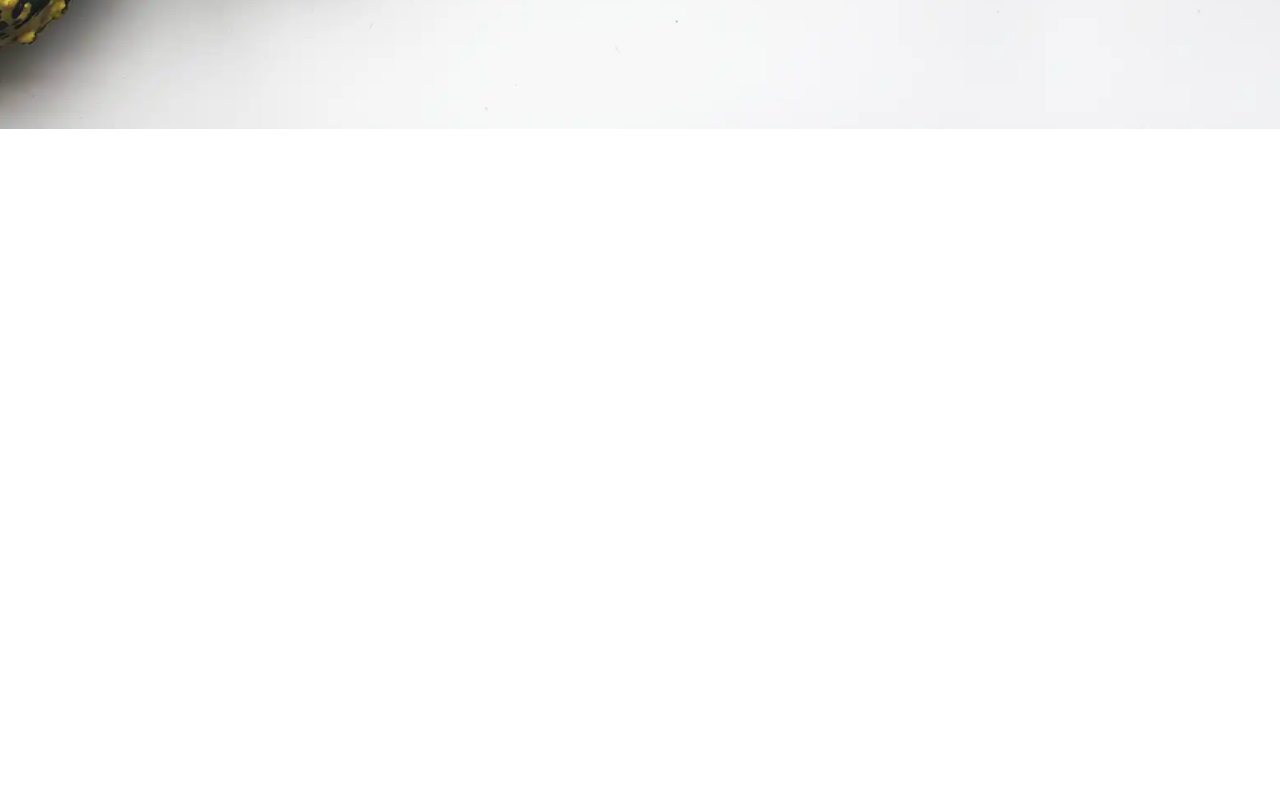
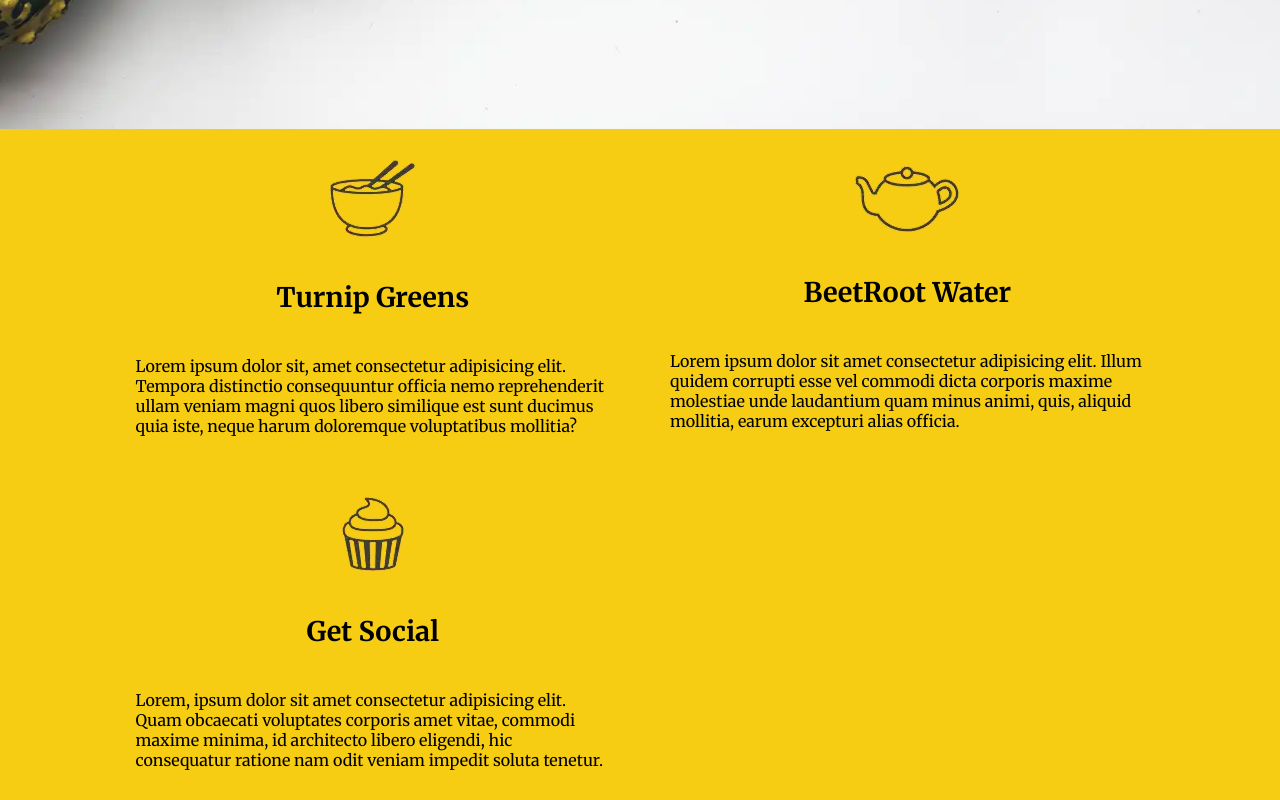
Before and after one commit to abbaty48/veggiesite, a React (Vite) app: page / in a window 1280 px wide. Shown: the part 671-1471 px from the top of the page. Before the commit the page ends 800 px from the top, so only its background shows below. Built offline with nearby package versions, Linux system fonts and the light colour scheme.

Commit message:
Implemented Jumbotron

```diff
--- /dev/null
+++ b/src/components/center.tsx
@@ -0,0 +1,14 @@
+import { PropsWithChildren } from "react";
+import styled from "styled-components"
+
+const Wrapper = styled.div`
+    max-width: 1280px;
+    margin: 0 auto;
+    display: block;
+    width: 80%;
+`;
+
+
+export default function Center({ children, className }: PropsWithChildren & { className?: string }) {
+    return (<Wrapper className={className}>{children}</Wrapper>)
+}
--- a/src/layouts/app.tsx
+++ b/src/layouts/app.tsx
@@ -1,9 +1,11 @@
 import Hero from "./sections/hero/hero"
+import Jumbotron from "./sections/jumbotron/jumbotron"
 
 function App() {
     return (
         <main>
             <Hero />
+            <Jumbotron />
         </main>
     )
 }
--- /dev/null
+++ b/src/layouts/sections/jumbotron/jumbotron.tsx
@@ -0,0 +1,52 @@
+import f003 from '../../../assets/features/f003.webp'
+import f004 from '../../../assets/features/f004.webp'
+import f005 from '../../../assets/features/f005.webp'
+import Center from '../../../components/center'
+import { PropsWithChildren } from 'react'
+import styled from 'styled-components'
+
+const Section = styled.section`
+    min-height: 40vh;
+    background: hsl(49, 93%, 52%);
+`
+
+const Container = styled(Center)`
+    gap: 4em;
+    display: grid;
+    align-items: center;
+    padding: 2em .50em;
+    grid-template-columns: repeat(auto-fit, minmax(min(80%, 20em), 1fr));
+
+    > figure {
+        gap: 1em;
+        display: flex;
+        flex-flow: column;
+        align-items: center;
+        figcaption {font-size: 1.8em; font-weight: bold; margin: 1em auto;}
+        article p {font-size: 1.6rem; font-weight: light;}
+    }
+`
+
+function Card({ src, caption, children }: PropsWithChildren & { src: string, caption: string }) {
+    return (<figure>
+        <img src={src} />
+        <figcaption>{caption}</figcaption>
+        <article><p>{children}</p></article>
+    </figure>)
+}
+
+export default function Jumbotron() {
+    return (<Section>
+        <Container>
+            <Card src={f003} caption={'Turnip Greens'}>
+                Lorem ipsum dolor sit, amet consectetur adipisicing elit. Tempora distinctio consequuntur officia nemo reprehenderit ullam veniam magni quos libero similique est sunt ducimus quia iste, neque harum doloremque voluptatibus mollitia?
+            </Card>
+            <Card src={f004} caption={'BeetRoot Water'}>
+                Lorem ipsum dolor sit amet consectetur adipisicing elit. Illum quidem corrupti esse vel commodi dicta corporis maxime molestiae unde laudantium quam minus animi, quis, aliquid mollitia, earum excepturi alias officia.
+            </Card>
+            <Card src={f005} caption={'Get Social'}>
+                Lorem, ipsum dolor sit amet consectetur adipisicing elit. Quam obcaecati voluptates corporis amet vitae, commodi maxime minima, id architecto libero eligendi, hic consequatur ratione nam odit veniam impedit soluta tenetur.
+            </Card>
+        </Container>
+    </Section>)
+}
```
